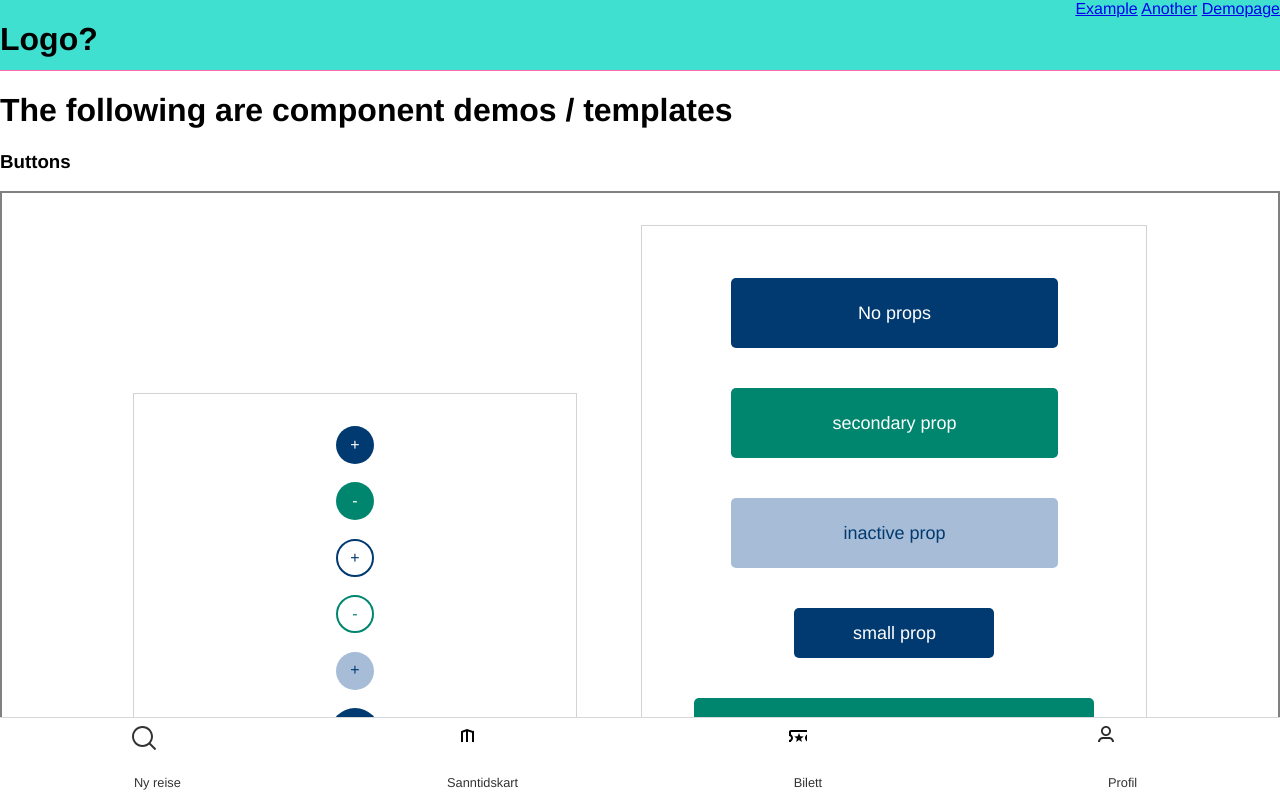
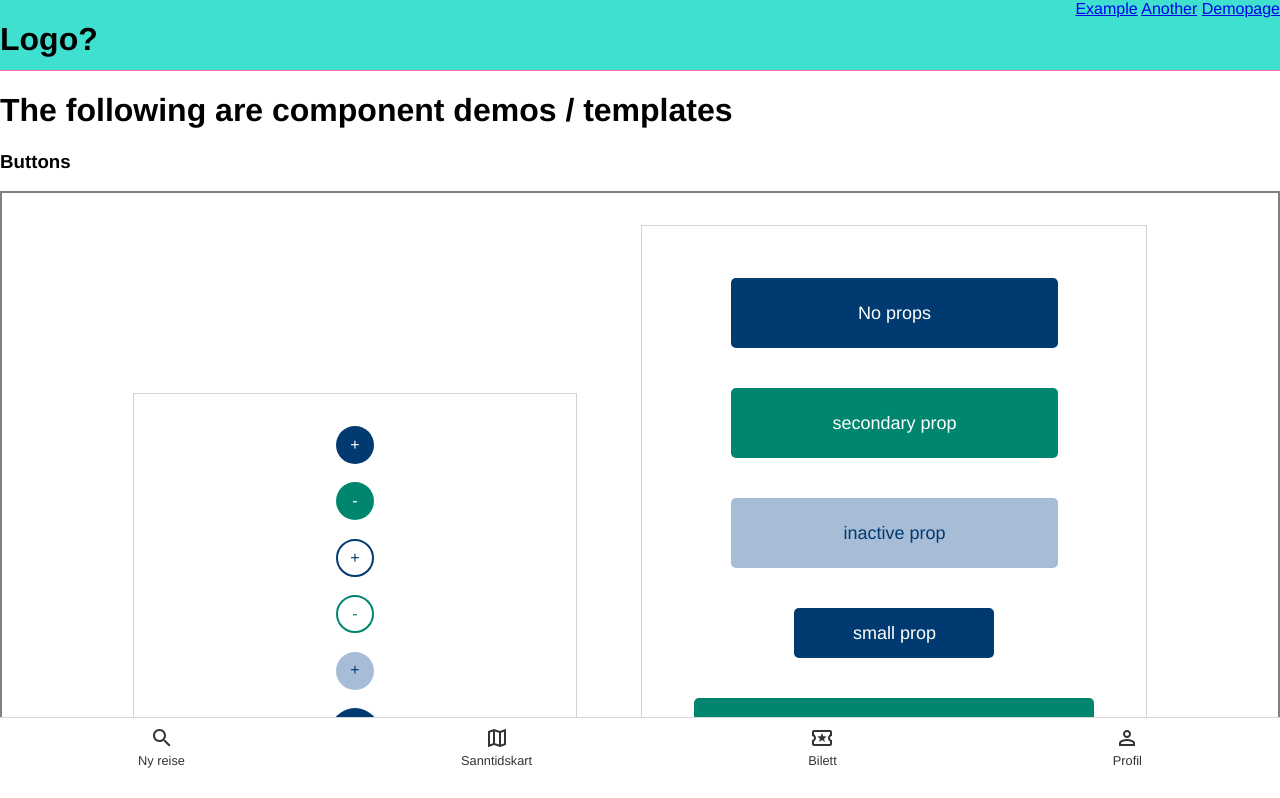
Before and after one commit to Guttulsrud/pro200-group21, a React (Create React App) app in the folder front-end/: page /demopage in a window 1280 px wide. Shown: the top 798 px of the page. Built offline with nearby package versions, Linux system fonts and the light colour scheme.

Commit message:
Changed SVG paths in Icons

```diff
--- a/front-end/src/components/Svg/MapIcon.jsx
+++ b/front-end/src/components/Svg/MapIcon.jsx
@@ -3,7 +3,7 @@ import React from 'react';
 export const MapIcon = () => {
     return (
         <React.Fragment>
-            <svg xmlns="http://www.w3.org/2000/svg" height="16" viewBox="0 0 16 16" width="16"><path d="M0 0h24v24H0V0z" fill="none" /><path d="M20.5 3l-.16.03L15 5.1 9 3 3.36 4.9c-.21.07-.36.25-.36.48V20.5c0 .28.22.5.5.5l.16-.03L9 18.9l6 2.1 5.64-1.9c.21-.07.36-.25.36-.48V3.5c0-.28-.22-.5-.5-.5zM10 5.47l4 1.4v11.66l-4-1.4V5.47zm-5 .99l3-1.01v11.7l-3 1.16V6.46zm14 11.08l-3 1.01V6.86l3-1.16v11.84z" /></svg>
+            <svg xmlns="http://www.w3.org/2000/svg" viewBox="0 0 24 24" width="24px" height="24px"><path d="M0 0h24v24H0V0z" fill="none" /><path d="M20.5 3l-.16.03L15 5.1 9 3 3.36 4.9c-.21.07-.36.25-.36.48V20.5c0 .28.22.5.5.5l.16-.03L9 18.9l6 2.1 5.64-1.9c.21-.07.36-.25.36-.48V3.5c0-.28-.22-.5-.5-.5zM10 5.47l4 1.4v11.66l-4-1.4V5.47zm-5 .99l3-1.01v11.7l-3 1.16V6.46zm14 11.08l-3 1.01V6.86l3-1.16v11.84z" /></svg>
         </React.Fragment>
     );
 
--- a/front-end/src/components/Svg/ProfileIcon.jsx
+++ b/front-end/src/components/Svg/ProfileIcon.jsx
@@ -3,8 +3,8 @@ import React from 'react';
 export const ProfileIcon = () => {
     return (
         <React.Fragment>
-            <svg version="1.1" id="Layer_1" xmlns="http://www.w3.org/2000/svg" width="16px" height="16px" x="0px" y="0px" viewBox="0 0 16 16"><g><path class="st0" d="M8,1.8c1.8,0,3.2,1.4,3.2,3.2S9.8,8.2,8,8.2S4.8,6.8,4.8,5S6.2,1.8,8,1.8 M8,0C5.2,0,3,2.2,3,5s2.2,5,5,5 s5-2.2,5-5S10.8,0,8,0L8,0z" fill="#2B2B2C"></path></g><g><path class="st0" d="M16,16h-2c0-1.7-1.3-3-3-3H5c-1.7,0-3,1.3-3,3H0c0-2.8,2.2-5,5-5h6C13.8,11,16,13.2,16,16z" fill="#2B2B2C"></path></g></svg>
-        </React.Fragment>
+            <svg xmlns="http://www.w3.org/2000/svg" height="24" viewBox="0 0 24 24" width="24"><path d="M0 0h24v24H0V0z" fill="none" /><path d="M12 6c1.1 0 2 .9 2 2s-.9 2-2 2-2-.9-2-2 .9-2 2-2m0 9c2.7 0 5.8 1.29 6 2v1H6v-.99c.2-.72 3.3-2.01 6-2.01m0-11C9.79 4 8 5.79 8 8s1.79 4 4 4 4-1.79 4-4-1.79-4-4-4zm0 9c-2.67 0-8 1.34-8 4v3h16v-3c0-2.66-5.33-4-8-4z" /></svg>
+        </React.Fragment >
     );
 
 };
--- a/front-end/src/components/Svg/SearchIcon.jsx
+++ b/front-end/src/components/Svg/SearchIcon.jsx
@@ -3,7 +3,7 @@ import React from 'react';
 export const SearchIcon = () => {
     return (
         <React.Fragment>
-            <svg version="1.1" id="Layer_1" xmlns="http://www.w3.org/2000/svg" x="0px" y="0px" viewBox="0 0 24 24" width="24px" height="24px"><g><rect x="19.3" y="15.7" transform="matrix(0.7071 -0.7071 0.7071 0.7071 -8.3878 20.25)" class="st0" width="2" height="9.2" fill="#333333"></rect></g><g><g><path class="st0" d="M10.5,2c4.7,0,8.5,3.8,8.5,8.5S15.2,19,10.5,19S2,15.2,2,10.5S5.8,2,10.5,2 M10.5,0C4.7,0,0,4.7,0,10.5 S4.7,21,10.5,21S21,16.3,21,10.5S16.3,0,10.5,0L10.5,0z" fill="#333333"></path></g></g></svg>
+            <svg xmlns="http://www.w3.org/2000/svg" height="24" viewBox="0 0 24 24" width="24"><path d="M0 0h24v24H0V0z" fill="none" /><path d="M15.5 14h-.79l-.28-.27C15.41 12.59 16 11.11 16 9.5 16 5.91 13.09 3 9.5 3S3 5.91 3 9.5 5.91 16 9.5 16c1.61 0 3.09-.59 4.23-1.57l.27.28v.79l5 4.99L20.49 19l-4.99-5zm-6 0C7.01 14 5 11.99 5 9.5S7.01 5 9.5 5 14 7.01 14 9.5 11.99 14 9.5 14z" /></svg>
         </React.Fragment>
     );
 
--- a/front-end/src/components/Svg/TicketIcon.jsx
+++ b/front-end/src/components/Svg/TicketIcon.jsx
@@ -3,7 +3,7 @@ import React from 'react';
 export const TicketIcon = () => {
     return (
         <React.Fragment>
-            <svg xmlns="http://www.w3.org/2000/svg" height="16" viewBox="0 0 16 16" width="24"><path d="M0 0h24v24H0V0z" fill="none" /><path d="M22 10V6c0-1.1-.9-2-2-2H4c-1.1 0-1.99.9-1.99 2v4c1.1 0 1.99.9 1.99 2s-.89 2-2 2v4c0 1.1.9 2 2 2h16c1.1 0 2-.9 2-2v-4c-1.1 0-2-.9-2-2s.9-2 2-2zm-2-1.46c-1.19.69-2 1.99-2 3.46s.81 2.77 2 3.46V18H4v-2.54c1.19-.69 2-1.99 2-3.46 0-1.48-.8-2.77-1.99-3.46L4 6h16v2.54zM9.07 16L12 14.12 14.93 16l-.89-3.36 2.69-2.2-3.47-.21L12 7l-1.27 3.22-3.47.21 2.69 2.2z" /></svg>
+            <svg xmlns="http://www.w3.org/2000/svg" viewBox="0 0 24 24" width="24px" height="24px"><path d="M0 0h24v24H0V0z" fill="none" /><path d="M22 10V6c0-1.1-.9-2-2-2H4c-1.1 0-1.99.9-1.99 2v4c1.1 0 1.99.9 1.99 2s-.89 2-2 2v4c0 1.1.9 2 2 2h16c1.1 0 2-.9 2-2v-4c-1.1 0-2-.9-2-2s.9-2 2-2zm-2-1.46c-1.19.69-2 1.99-2 3.46s.81 2.77 2 3.46V18H4v-2.54c1.19-.69 2-1.99 2-3.46 0-1.48-.8-2.77-1.99-3.46L4 6h16v2.54zM9.07 16L12 14.12 14.93 16l-.89-3.36 2.69-2.2-3.47-.21L12 7l-1.27 3.22-3.47.21 2.69 2.2z" /></svg>
         </React.Fragment>
     );
 
--- a/front-end/src/style-bottom-menu.css
+++ b/front-end/src/style-bottom-menu.css
@@ -15,10 +15,8 @@
     text-decoration: none;
 }
 
-.bottom-menu-icon {
-    width: 50px;
-    height: 50px;
-
+.bottom-menu-icon svg {
+    fill: #333333;
 }
 
 .bottom-menu-title {
```
